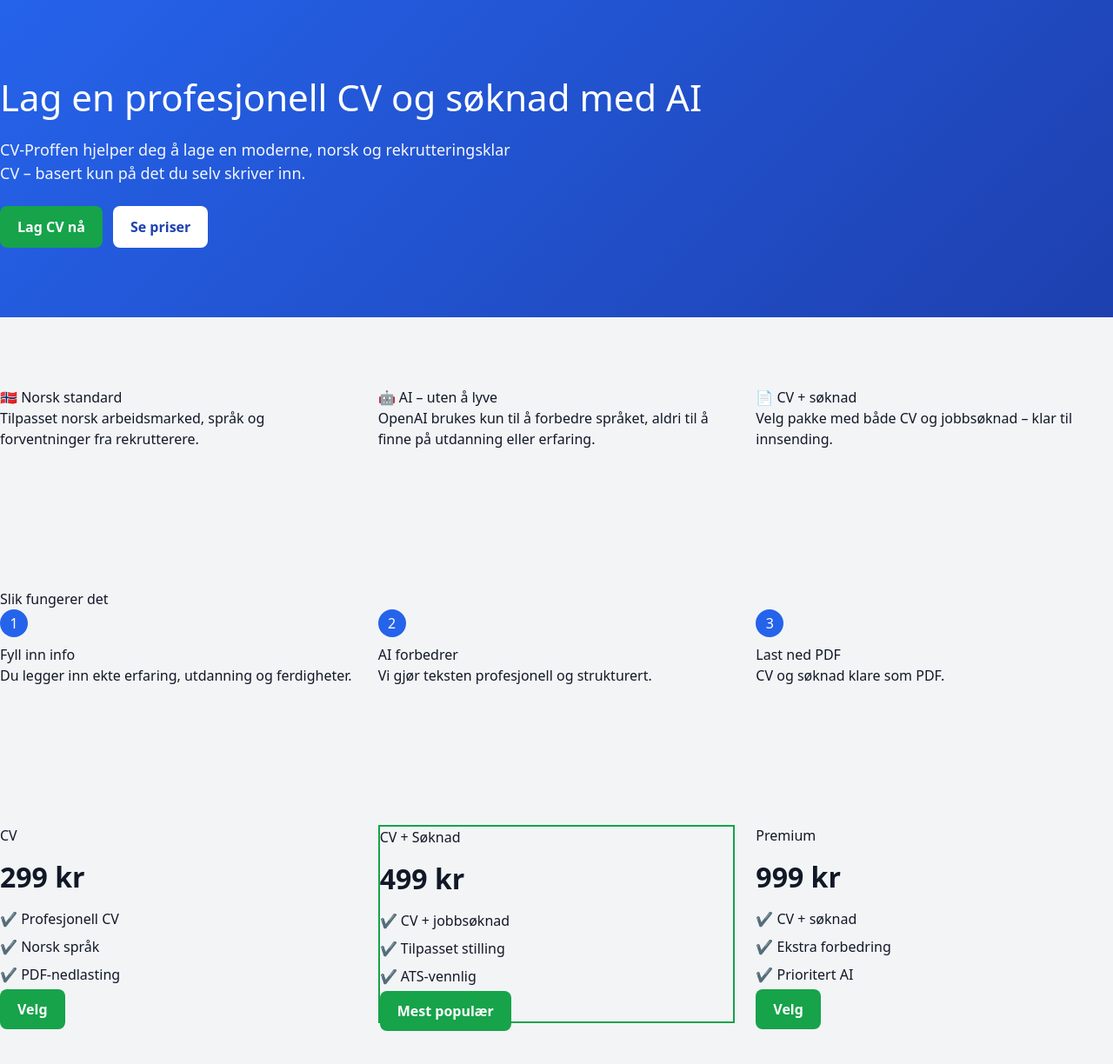
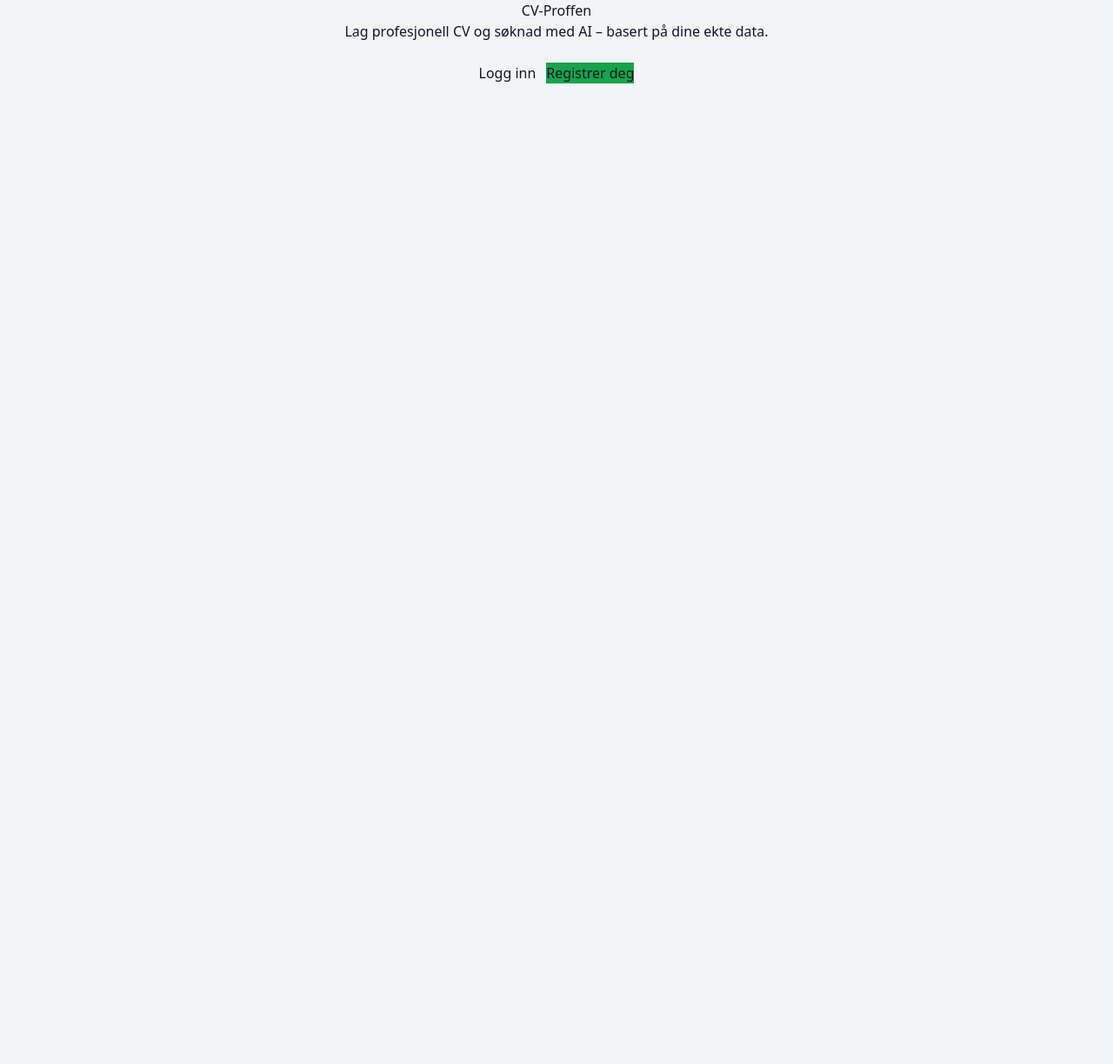
Before and after one commit to cosmicencounters5-png/cv-proffen, a Next.js app: page / in a window 1280 px wide. Shown: the top 1224 px of the page at 87% size. After the commit the page ends 800 px from the top, so only its background shows below. Built offline with nearby package versions, Linux system fonts and the light colour scheme.

Commit message:
Update page.tsx

```diff
--- a/app/page.tsx
+++ b/app/page.tsx
@@ -1,124 +1,24 @@
+import Link from "next/link";
+
 export default function HomePage() {
   return (
-    <main>
-      {/* HERO */}
-      <section className="hero">
-        <div className="container">
-          <h1>Lag en profesjonell CV og søknad med AI</h1>
-          <p>
-            CV-Proffen hjelper deg å lage en moderne, norsk og
-            rekrutteringsklar CV – basert kun på det du selv skriver inn.
-          </p>
+    <div className="container">
+      <div className="card" style={{ textAlign: "center" }}>
+        <h1>CV-Proffen</h1>
+        <p>Lag profesjonell CV og søknad med AI – basert på dine ekte data.</p>
 
-          <div className="hero-actions">
-            <a href="/cv" className="btn-primary">
-              Lag CV nå
-            </a>
-            <a href="#pricing" className="btn-secondary">
-              Se priser
-            </a>
-          </div>
+        <div style={{ marginTop: 24, display: "flex", gap: 12, justifyContent: "center" }}>
+          <Link href="/login">
+            <button>Logg inn</button>
+          </Link>
+
+          <Link href="/register">
+            <button style={{ background: "#16a34a" }}>
+              Registrer deg
+            </button>
+          </Link>
         </div>
-      </section>
-
-      {/* FEATURES */}
-      <section className="features">
-        <div className="container grid-3">
-          <div className="card">
-            <h3>🇳🇴 Norsk standard</h3>
-            <p>
-              Tilpasset norsk arbeidsmarked, språk og forventninger fra
-              rekrutterere.
-            </p>
-          </div>
-
-          <div className="card">
-            <h3>🤖 AI – uten å lyve</h3>
-            <p>
-              OpenAI brukes kun til å forbedre språket, aldri til å finne på
-              utdanning eller erfaring.
-            </p>
-          </div>
-
-          <div className="card">
-            <h3>📄 CV + søknad</h3>
-            <p>
-              Velg pakke med både CV og jobbsøknad – klar til innsending.
-            </p>
-          </div>
-        </div>
-      </section>
-
-      {/* HOW IT WORKS */}
-      <section className="how">
-        <div className="container">
-          <h2>Slik fungerer det</h2>
-
-          <div className="grid-3">
-            <div className="step">
-              <span>1</span>
-              <h4>Fyll inn info</h4>
-              <p>Du legger inn ekte erfaring, utdanning og ferdigheter.</p>
-            </div>
-
-            <div className="step">
-              <span>2</span>
-              <h4>AI forbedrer</h4>
-              <p>Vi gjør teksten profesjonell og strukturert.</p>
-            </div>
-
-            <div className="step">
-              <span>3</span>
-              <h4>Last ned PDF</h4>
-              <p>CV og søknad klare som PDF.</p>
-            </div>
-          </div>
-        </div>
-      </section>
-
-      {/* PRICING */}
-      <section id="pricing" className="pricing">
-        <div className="container grid-3">
-          <div className="card price">
-            <h3>CV</h3>
-            <p className="price-number">299 kr</p>
-            <ul>
-              <li>✔ Profesjonell CV</li>
-              <li>✔ Norsk språk</li>
-              <li>✔ PDF-nedlasting</li>
-            </ul>
-            <a href="/cv" className="btn-primary">
-              Velg
-            </a>
-          </div>
-
-          <div className="card price highlight">
-            <h3>CV + Søknad</h3>
-            <p className="price-number">499 kr</p>
-            <ul>
-              <li>✔ CV + jobbsøknad</li>
-              <li>✔ Tilpasset stilling</li>
-              <li>✔ ATS-vennlig</li>
-            </ul>
-            <a href="/cv" className="btn-primary">
-              Mest populær
-            </a>
-          </div>
-
-          <div className="card price">
-            <h3>Premium</h3>
-            <p className="price-number">999 kr</p>
-            <ul>
-              <li>✔ CV + søknad</li>
-              <li>✔ Ekstra forbedring</li>
-              <li>✔ Prioritert AI</li>
-            </ul>
-            <a href="/cv" className="btn-primary">
-              Velg
-            </a>
-          </div>
-        </div>
-      </section>
-    </main>
+      </div>
+    </div>
   );
 }
```
